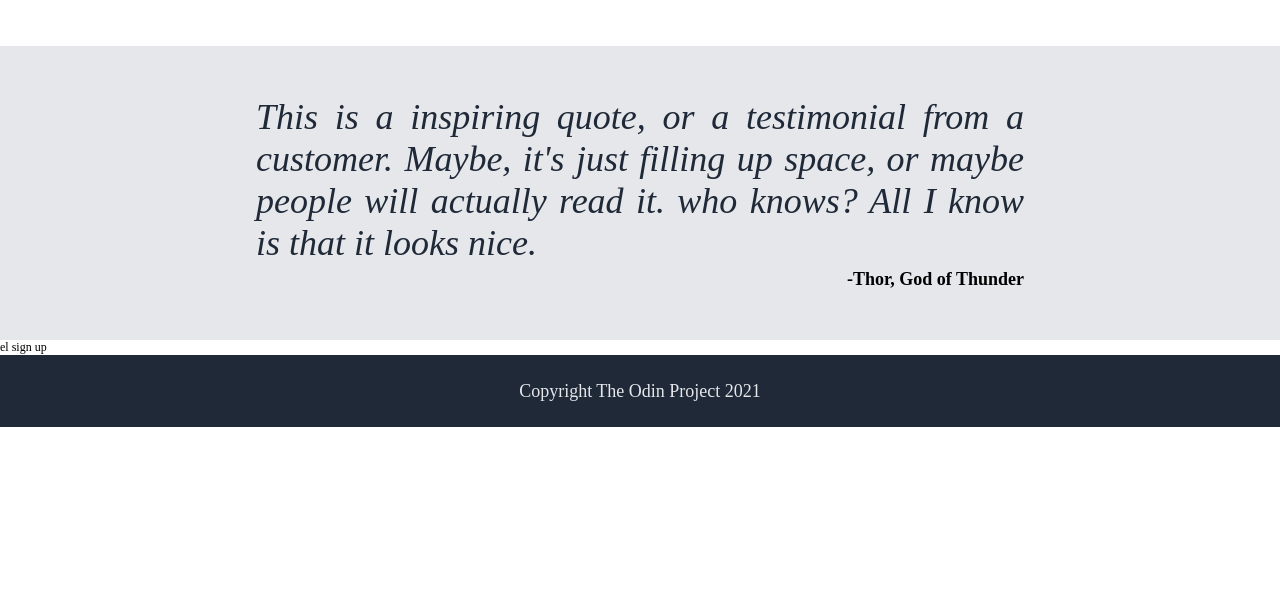
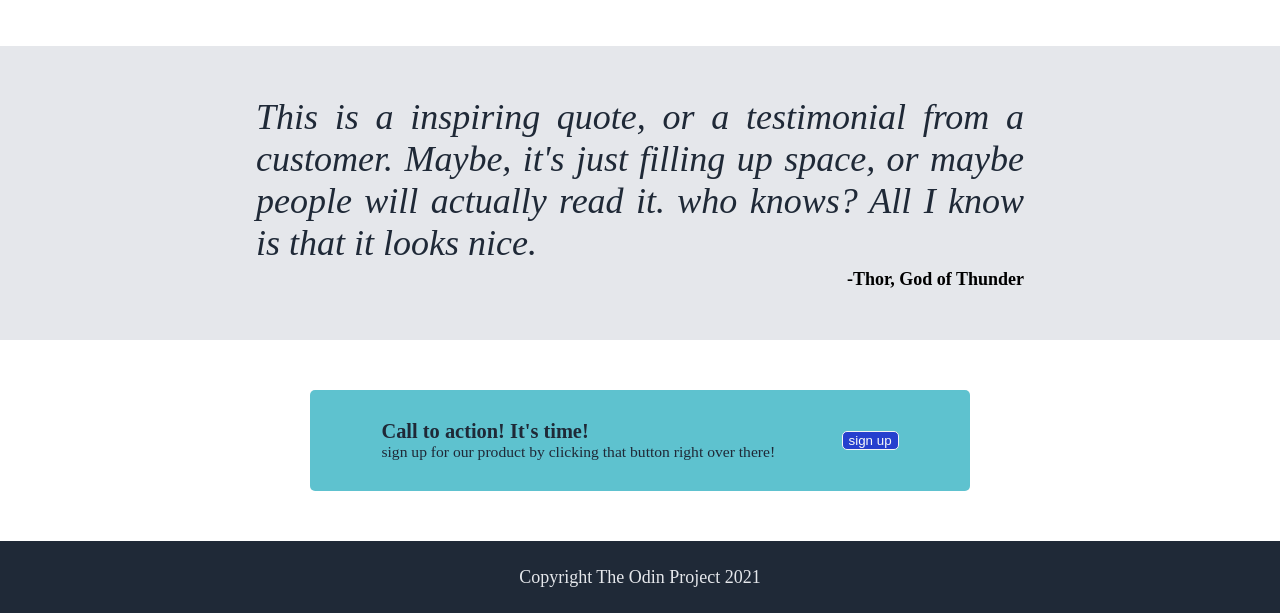
Before and after one commit to SebastianAlvarez96/odin-landing-page, a plain HTML site: page index.html in a window 1280 px wide. Shown: the part 591-1204 px from the top of the page. Before the commit the page ends 1018 px from the top, so only its background shows below. Drawn offline with Linux system fonts and the light colour scheme.

Commit message:
fix header and block 1 on how to show images, done block 3

```diff
--- a/index.html
+++ b/index.html
@@ -57,7 +57,15 @@
           <div class="autor">-Thor, God of Thunder</div>
         </div>
       </div>
-      <div class="block3">el sign up</div>
+      <div class="block3">
+        <div class="cont-block3">
+          <div class="info-block3">
+            <div class="subtitle3">Call to action! It's time!</div>
+            <div class="text3">sign up for our product by clicking that button right over there!</div>
+          </div>
+          <button class="sign-up3">sign up</button>
+        </div>
+      </div>
     </div>
   </main>
   <footer>
--- a/style.css
+++ b/style.css
@@ -85,6 +85,7 @@ a{
   flex-direction: column;
   align-items:flex-start;
   gap: 7px;
+  margin-right: 50px;
 }
 
 .title{
@@ -95,7 +96,8 @@ a{
   text-align: justify;
 }
 
-.sign-up{
+.sign-up,
+.sign-up3{
   background-color: rgba(19, 19, 207, 0.74);
   color: #F9FAF8;
   border-radius: 5px;
@@ -136,8 +138,10 @@ main{
 
 .container{
   display: flex;
+  flex-wrap: wrap;
+  align-items: center;
+  justify-content: center;
   gap: 20px;
-  justify-content: space-evenly;
 }
 
 .info{
@@ -165,6 +169,7 @@ img{
   padding: 50px 0px;
   justify-content: center;
 }
+
 .cont-block2{
   display: flex;
   flex-direction: column;
@@ -172,6 +177,7 @@ img{
   gap: 5px;
   width: 60vmax;
 }
+
 .quote{
   font-size: 3rem;
   text-align: justify;
@@ -183,3 +189,38 @@ img{
   font-weight: bold;
   font-size: 1.5rem;
 }
+
+.block3{
+  display: flex;
+  flex-direction: row;
+  justify-content: center;
+  align-items: center;
+  padding: 50px;
+}
+
+.cont-block3{
+  display: flex;
+  flex-direction: row;
+  justify-content: space-evenly;
+  align-items: center;
+  width: 600px;
+  background-color: rgba(49, 177, 194, 0.781);
+  padding: 30px;
+  border-radius: 5px;
+}
+
+.subtitle3{
+  font-size: 1.7rem;
+  color: #1F2937;
+  font-weight: bold;
+}
+
+.text3{
+  font-size: 1.3rem;
+  color: #1F2937;
+}
+
+.sign-up3{
+  margin-left: 25px;
+  border: 1px solid whitesmoke;
+}
```
